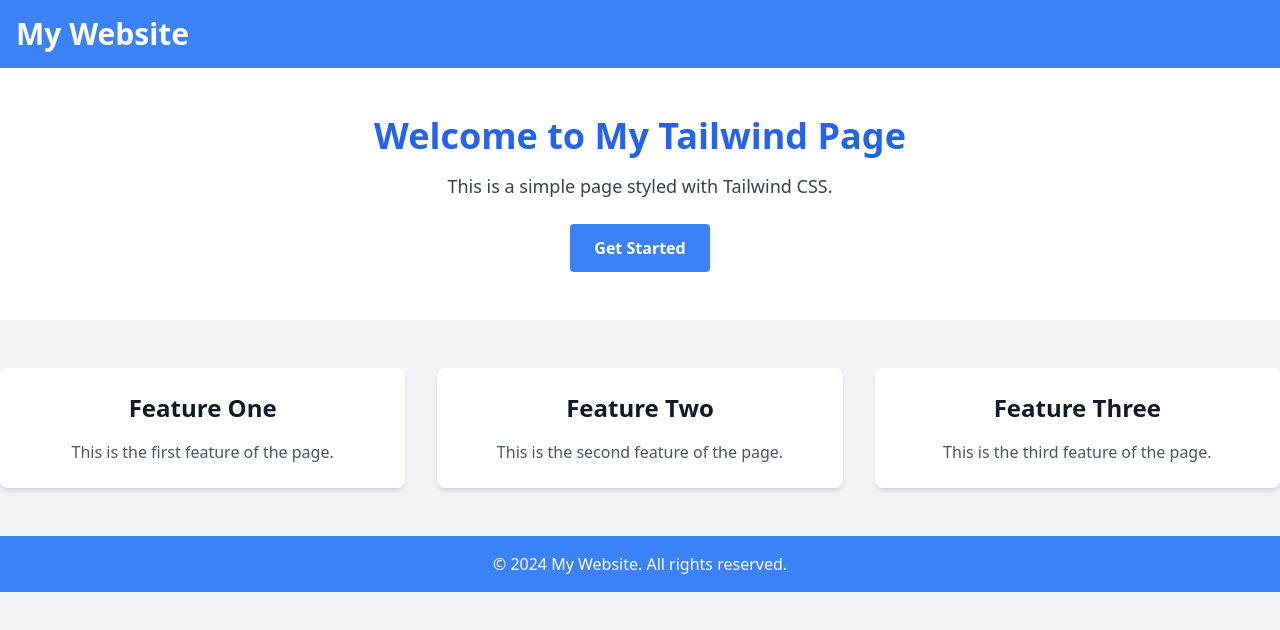
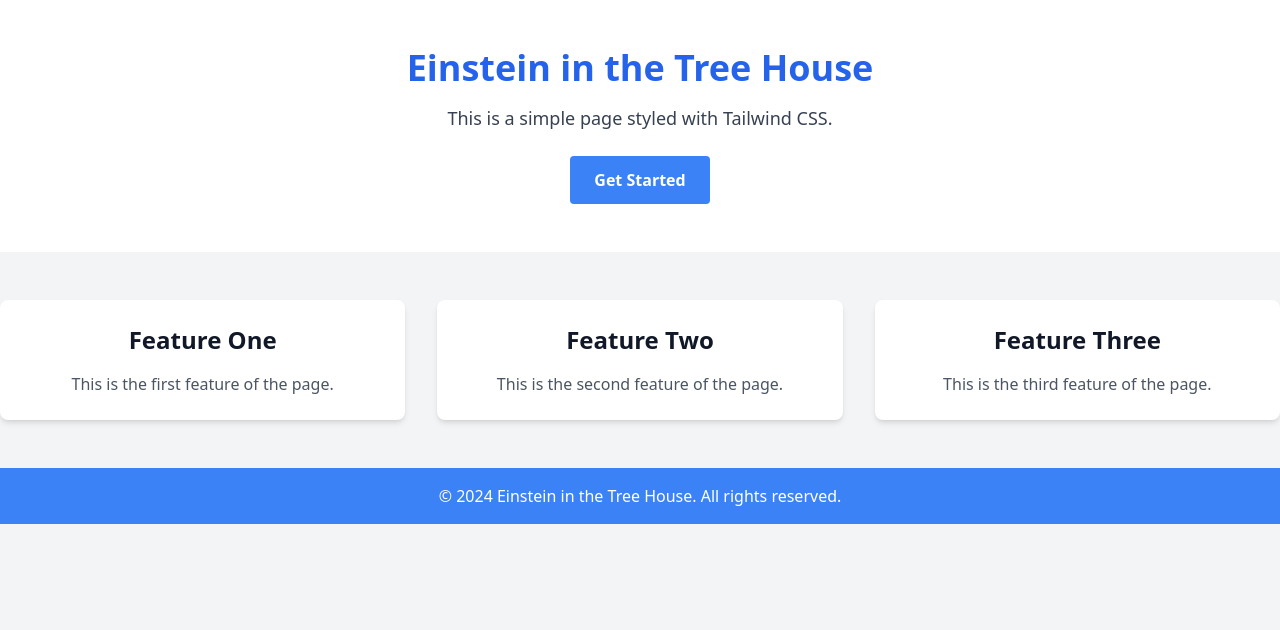
Before and after one commit to einsteininthetreehouse/einsteininthetreehouse.github.io, a plain HTML site: page index.html in a window 1280 px wide. Drawn offline with nearby package versions, Linux system fonts and the light colour scheme.

Commit message:
Update index.html

```diff
--- a/index.html
+++ b/index.html
@@ -4,21 +4,14 @@
   <meta charset="UTF-8">
   <meta name="viewport" content="width=device-width, initial-scale=1.0">
   <meta http-equiv="X-UA-Compatible" content="ie=edge">
-  <title>Tailwind Styled Page</title>
+  <title>Einstein in the Tree House</title>
   <!-- Tailwind CSS CDN -->
   <script src="https://cdn.tailwindcss.com"></script>
 </head>
 <body class="bg-gray-100 text-gray-900">
-  <!-- Navbar -->
-  <nav class="bg-blue-500 p-4">
-    <div class="container mx-auto">
-      <h1 class="text-white text-3xl font-bold">My Website</h1>
-    </div>
-  </nav>
-
   <!-- Hero Section -->
   <section class="bg-white p-12 text-center">
-    <h2 class="text-4xl font-bold text-blue-600">Welcome to My Tailwind Page</h2>
+    <h2 class="text-4xl font-bold text-blue-600">Einstein in the Tree House</h2>
     <p class="mt-4 text-lg text-gray-700">
       This is a simple page styled with Tailwind CSS.
     </p>
@@ -50,7 +43,7 @@
 
   <!-- Footer -->
   <footer class="bg-blue-500 p-4 text-center text-white">
-    <p>&copy; 2024 My Website. All rights reserved.</p>
+    <p>&copy; 2024 Einstein in the Tree House. All rights reserved.</p>
   </footer>
 </body>
 </html>
```
